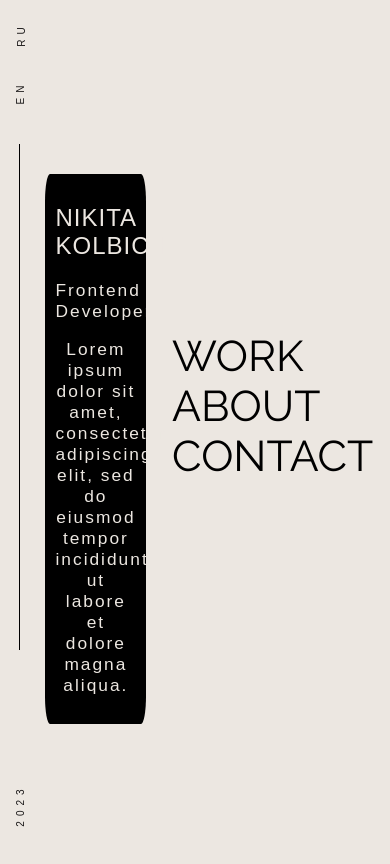
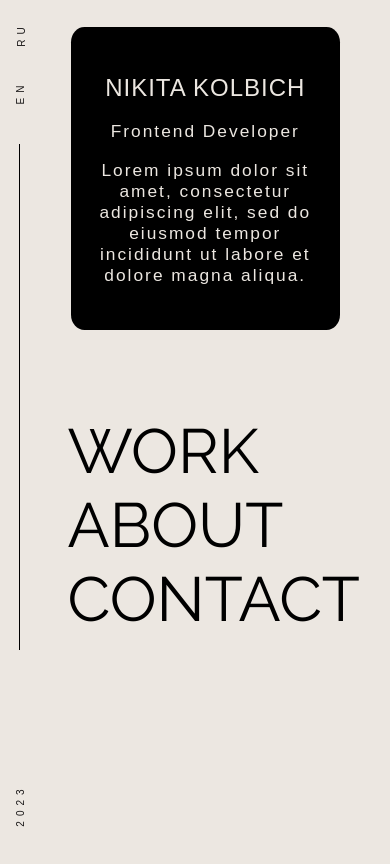
Before and after one commit to Genoc1de/AboutMe, a plain HTML site: page index.html in a window 390 px wide. Drawn offline with Linux system fonts and the light colour scheme.

Commit message:
adaptive css media

```diff
--- a/styles.css
+++ b/styles.css
@@ -1,5 +1,5 @@
 body{
-    overflow: hidden;
+
 }
 .bg-nude{
     color: #1a1818;
@@ -118,3 +118,32 @@ body{
     box-shadow: inset 1000px 0 0 0 #000;
     color: #ece7e1;
   }
+
+
+  @media (max-width: 1200px){
+
+  }
+  @media (max-width: 1000px){
+    .content{
+        flex-wrap: wrap;
+        align-items: center;
+        justify-content: center;
+    }
+    .left-section{
+        width: 80%;
+        height: auto;
+    }
+    .right-section{
+        padding-top: 10vh;
+        height: auto;
+    }
+    .nav-link{
+        font-size: 16vw;
+    }
+  }
+  @media (max-width: 768px){
+
+  }
+  @media (max-width: 480px){
+
+  }
```
